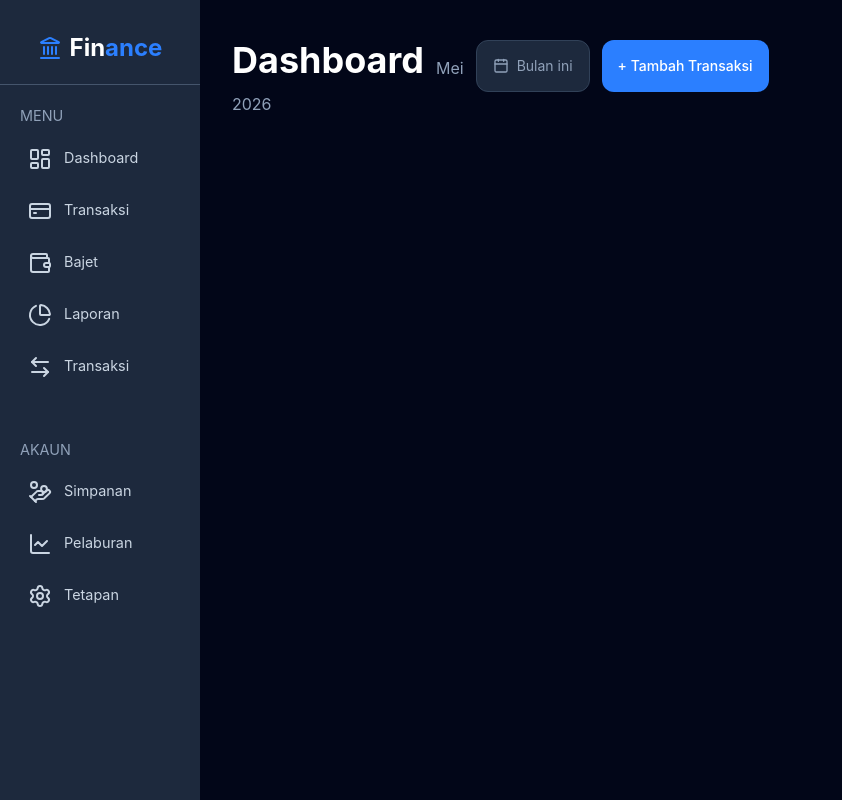
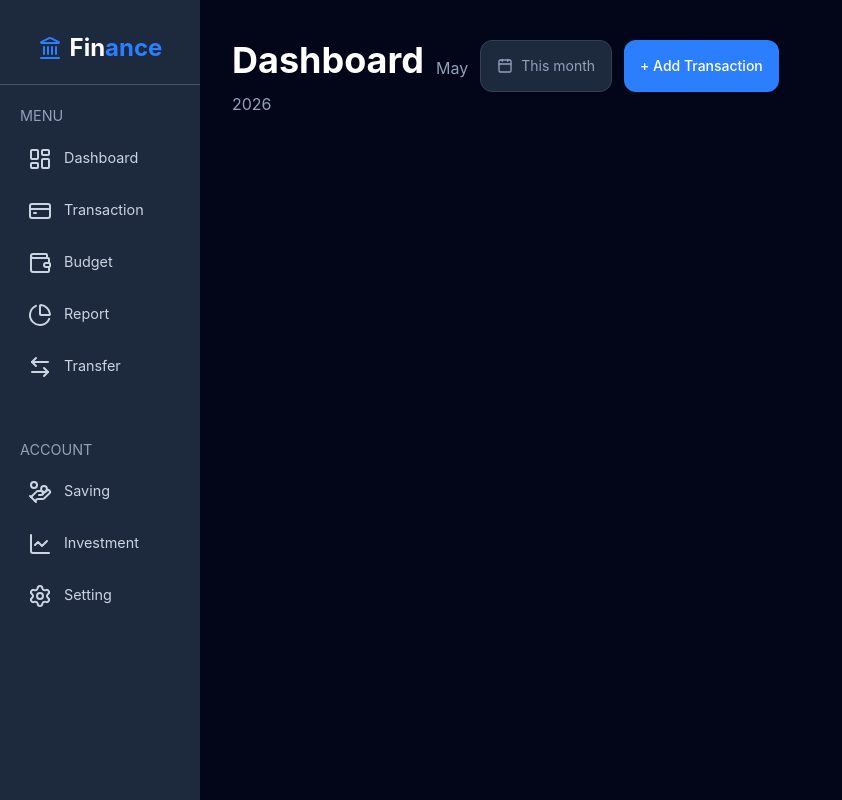
Before and after one commit to Darkryza/Finance-app, a React (Vite) app: page / in a window 1280 px wide. Shown: the whole page, without its empty margins (0-842 px from the left). Built offline with nearby package versions, Linux system fonts and the light colour scheme.

Commit message:
update english

```diff
--- a/src/components/Navbar.jsx
+++ b/src/components/Navbar.jsx
@@ -37,7 +37,7 @@ const Navbar = () => {
               className="flex gap-3 p-2 w-full text-slate-300 hover:bg-[rgba(255,255,255,0.05)] hover:text-blue-500 transition duration-100 rounded-xl"
             >
               <CreditCard />
-              Transaksi
+              Transaction
             </a>
           </li>
           <li>
@@ -46,7 +46,7 @@ const Navbar = () => {
               className="flex gap-3 p-2 w-full text-slate-300 hover:bg-[rgba(255,255,255,0.05)] hover:text-blue-500 transition duration-100 rounded-xl"
             >
               <Wallet />
-              Bajet
+              Budget
             </a>
           </li>
           <li>
@@ -55,7 +55,7 @@ const Navbar = () => {
               className="flex gap-3 p-2 w-full text-slate-300 hover:bg-[rgba(255,255,255,0.05)] hover:text-blue-500 transition duration-100 rounded-xl"
             >
               <ChartPie />
-              Laporan
+              Report
             </a>
           </li>
           <li>
@@ -64,13 +64,13 @@ const Navbar = () => {
               className="flex gap-3 p-2 w-full text-slate-300 hover:bg-[rgba(255,255,255,0.05)] hover:text-blue-500 transition duration-100 rounded-xl"
             >
               <ArrowLeftRight />
-              Transaksi
+              Transfer
             </a>
           </li>
         </ul>
       </div>
       <div className="p-5 text-[0.9rem]">
-        <div className="text-slate-400 uppercase">Akaun</div>
+        <div className="text-slate-400 uppercase">Account</div>
         <ul className="my-3 space-y-3">
           <li>
             <a
@@ -78,7 +78,7 @@ const Navbar = () => {
               className="flex gap-3 p-2 w-full text-slate-300 hover:bg-[rgba(255,255,255,0.05)] hover:text-blue-500 transition duration-100 rounded-xl"
             >
               <HandCoins />
-              Simpanan
+              Saving
             </a>
           </li>
           <li>
@@ -87,7 +87,7 @@ const Navbar = () => {
               className="flex gap-3 p-2 w-full text-slate-300 hover:bg-[rgba(255,255,255,0.05)] hover:text-blue-500 transition duration-100 rounded-xl"
             >
               <ChartLine />
-              Pelaburan
+              Investment
             </a>
           </li>
           <li>
@@ -96,7 +96,7 @@ const Navbar = () => {
               className="flex gap-3 p-2 w-full text-slate-300 hover:bg-[rgba(255,255,255,0.05)] hover:text-blue-500 transition duration-100 rounded-xl"
             >
               <Settings />
-              Tetapan
+              Setting
             </a>
           </li>
         </ul>
--- a/src/pages/Dashboard.jsx
+++ b/src/pages/Dashboard.jsx
@@ -7,17 +7,17 @@ const Dashboard = () => {
         <div>
           <div className="flex justify-center items-center">
             <span className="text-4xl font-bold text-white">Dashboard</span>
-            <span className="self-end ml-3 text-slate-400">Mei</span>
+            <span className="self-end ml-3 text-slate-400">May</span>
           </div>
           <div className="mt-3 text-slate-400">2026</div>
         </div>
         <div className="flex gap-3 ml-3 pb-6">
           <button className="flex items-center gap-2 cursor-pointer px-4 py-2 rounded-xl bg-slate-800 border border-slate-700 text-slate-400 hover:bg-[rgba(255,255,255,0.05)] hover:text-white transition duration-100 text-sm">
             <Calendar size={16} />
-            Bulan ini
+            This month
           </button>
           <button className="flex items-center gap-2 cursor-pointer px-4 py-2 rounded-xl bg-blue-500 text-white text-sm font-medium hover:bg-blue-600 transition duration-100">
-            + Tambah Transaksi
+            + Add Transaction
           </button>
         </div>
       </div>
```
